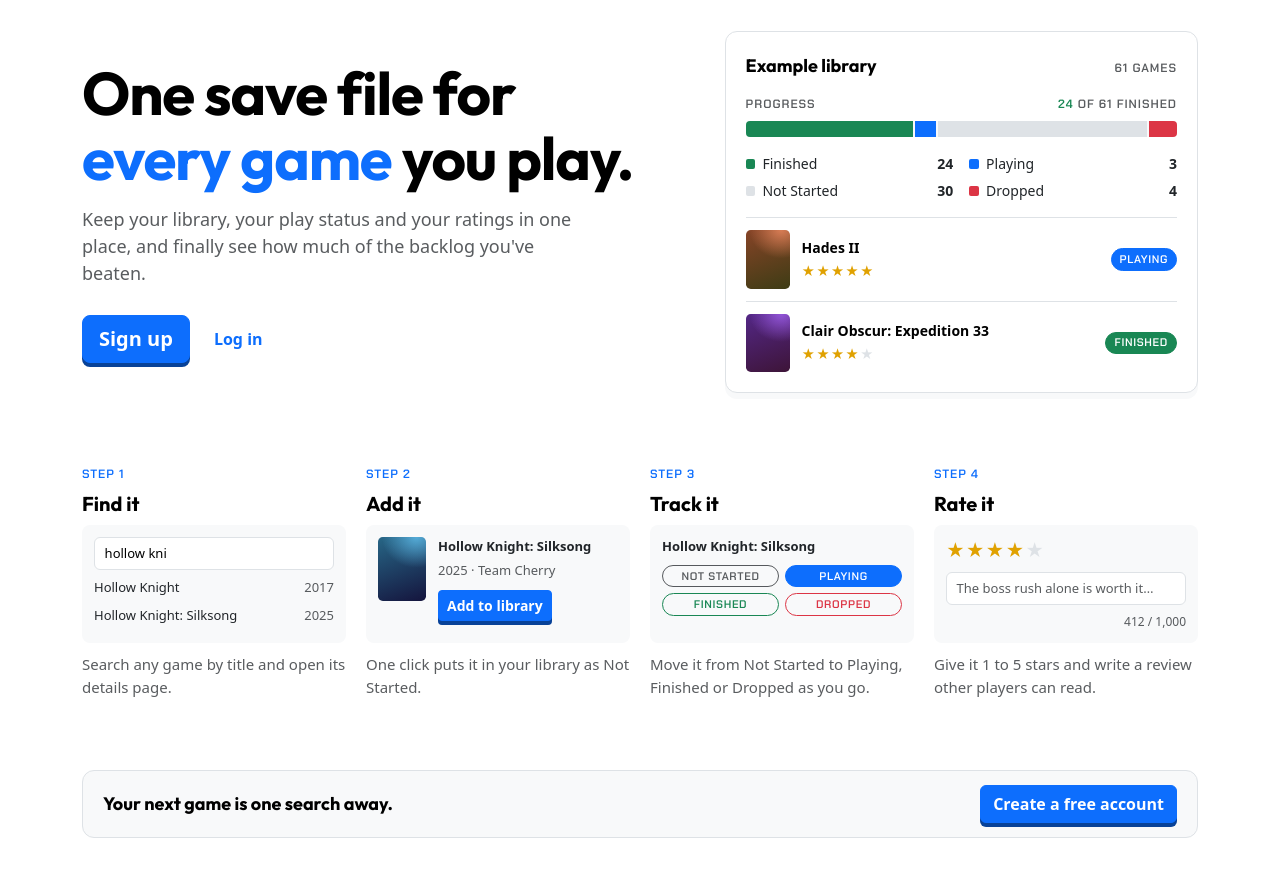
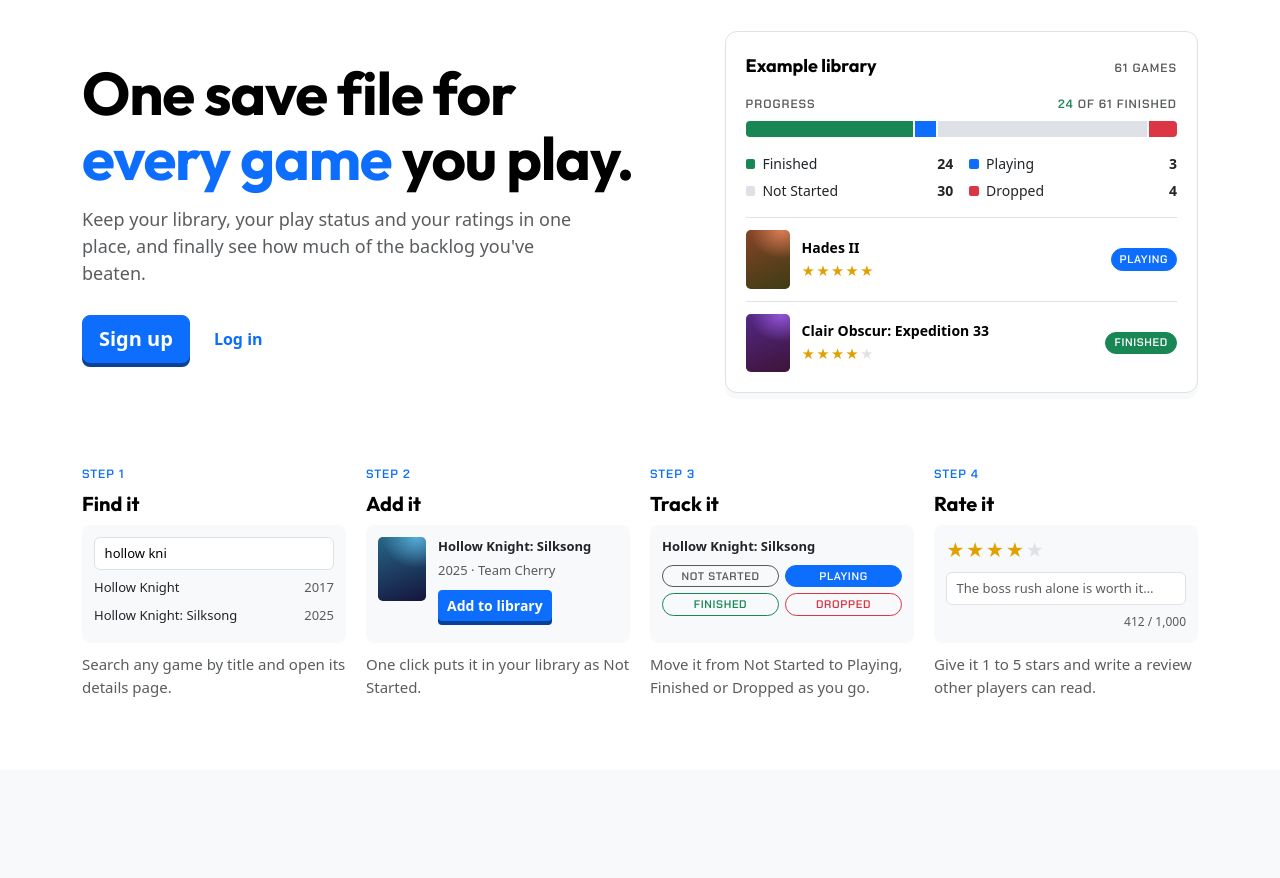
Before and after one commit to CS4300-CS5300-FA26/team-5, a Django app: page / in a window 1280 px wide. Shown: the part 82-960 px from the top of the page. After the commit the page ends 779 px from the top, so only its background shows below. Run offline with Django 5.2, Linux system fonts and the light colour scheme.

Commit message:
Drop the closing band so visitors see one sign-up button on the page
The navbar Signup and the hero Sign up already cover it; the band was a
third ask, and for players it repeated the hero's Search games link.

Co-Authored-By: Claude Opus 5.5 <noreply@anthropic.com>

```diff
--- a/binge_and_bosses/games/static/games/css/landing.css
+++ b/binge_and_bosses/games/static/games/css/landing.css
@@ -21,7 +21,7 @@
 
     display: grid;
     gap: clamp(2.5rem, 6vw, 4.5rem);
-    padding-block: clamp(0.5rem, 3vw, 2rem) 1rem;
+    padding-block: clamp(0.5rem, 3vw, 2rem) clamp(1.5rem, 4vw, 3rem);   /* the steps end the page, so leave room below */
 }
 
 .landing h1,
@@ -360,21 +360,6 @@
     font-variant-numeric: tabular-nums;
 }
 
-/* Closing band: a slim strip, so it doesn't compete with the hero */
-.landing-band {
-    display: flex;
-    flex-wrap: wrap;
-    align-items: center;
-    justify-content: space-between;
-    gap: 0.75rem 1.5rem;
-    padding: 0.875rem 1.25rem;
-    background: var(--sunk);
-    border: 1px solid var(--line);
-    border-radius: 0.75rem;
-}
-
-.landing-band h2 { font-size: 1.125rem; }
-
 @media (max-width: 991.98px) {
     .landing-steps ol { grid-template-columns: repeat(2, minmax(0, 1fr)); }
 }
--- a/binge_and_bosses/games/templates/games/index.html
+++ b/binge_and_bosses/games/templates/games/index.html
@@ -109,14 +109,5 @@
             </li>
         </ol>
     </section>
-
-    <section class="landing-band">
-        <h2>Your next game is one search away.</h2>
-        {% if user.is_authenticated %}
-            <a class="btn btn-primary btn-arcade" href="{% url 'game_search' %}">Search games</a>
-        {% else %}
-            <a class="btn btn-primary btn-arcade" href="{% url 'signup' %}">Create a free account</a>
-        {% endif %}
-    </section>
 </div>
 {% endblock %}
--- a/binge_and_bosses/games/tests.py
+++ b/binge_and_bosses/games/tests.py
@@ -37,6 +37,12 @@ class LandingPageTests(TestCase):
 
         self.assertEqual(links["Sign up"], reverse("signup"))
         self.assertEqual(links["Log in"], reverse("login"))
+
+    def test_visitor_is_asked_to_sign_up_only_once_on_the_page(self):
+        page = BeautifulSoup(self.client.get(reverse("index")).content, "html.parser")
+        sign_up_links = page.select(f'main a[href="{reverse("signup")}"]')
+
+        self.assertEqual(len(sign_up_links), 1)
 
     def test_player_gets_library_and_search_links_and_no_sign_up(self):
         user = get_user_model().objects.create_user(
```
